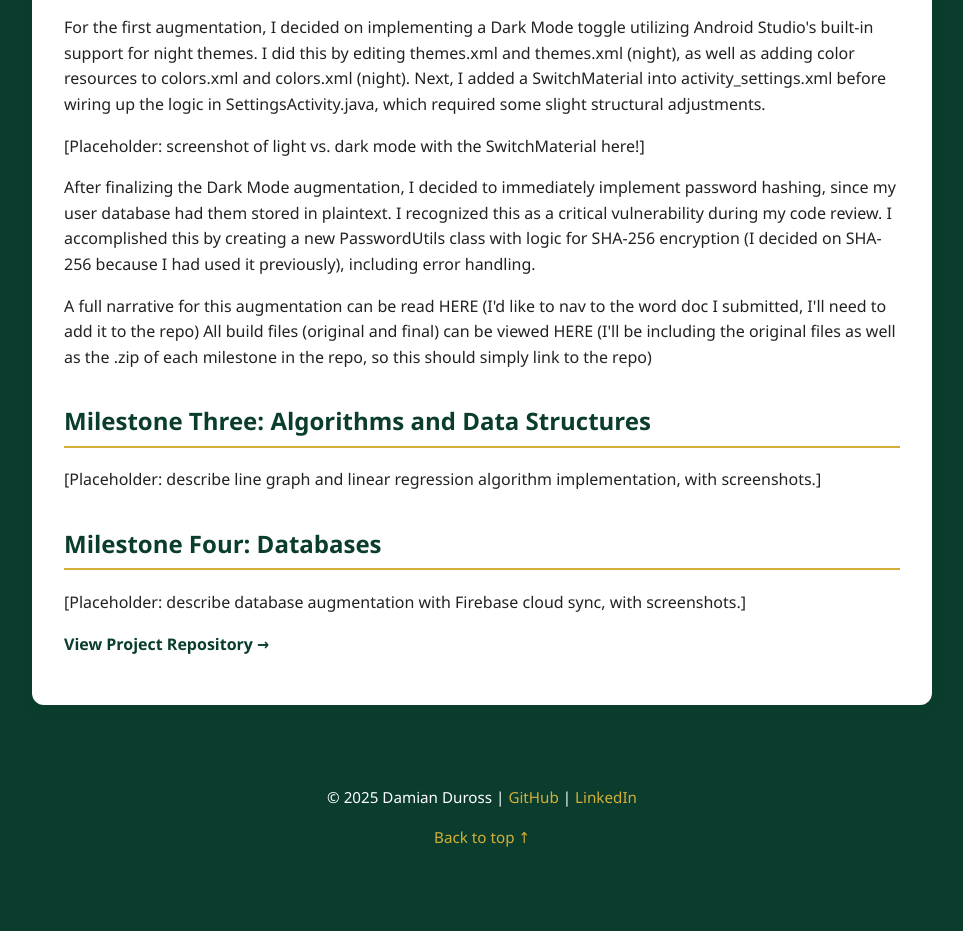
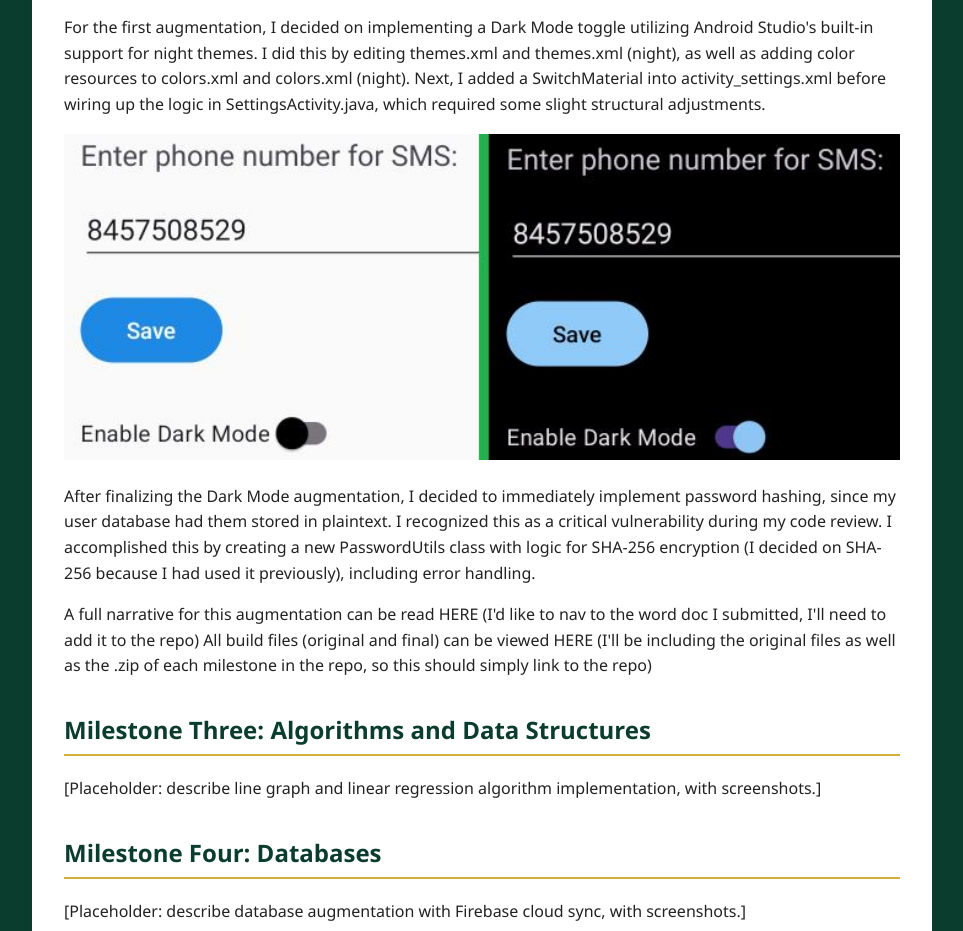
Before and after one commit to GreenlVlachine/GreenlVlachine.github.io, a plain HTML site: page index.html in a window 1280 px wide. Shown: the part 2940-3871 px from the top of the page, without its empty margins (158-1121 px from the left). Before the commit the page ends 3821 px from the top, so only its background shows below. Drawn offline with Linux system fonts and the light colour scheme.

Commit message:
Remove placeholder for dark mode screenshot
Removed placeholder for light vs. dark mode screenshot.

```diff
--- a/index.html
+++ b/index.html
@@ -80,9 +80,7 @@
         For the first augmentation, I decided on implementing a Dark Mode toggle utilizing Android Studio's built-in support for night themes. I did this by editing themes.xml and themes.xml (night), as well as adding color resources to colors.xml and colors.xml (night). Next, I added a
         SwitchMaterial into activity_settings.xml before wiring up the logic in SettingsActivity.java, which required some slight structural adjustments.
       </p>
-      <p>
-        [Placeholder: screenshot of light vs. dark mode with the SwitchMaterial here!]
-      </p>
+      <img src="assets/images/CS499 Milestone Two.JPG" alt="Standard vs. Dark Mode" width="100%">
       <p>
         After finalizing the Dark Mode augmentation, I decided to immediately implement password hashing, since my user database had them stored in plaintext. I recognized this as a critical vulnerability during my code review. I accomplished this by creating a new PasswordUtils class with
         logic for SHA-256 encryption (I decided on SHA-256 because I had used it previously), including error handling.
```
